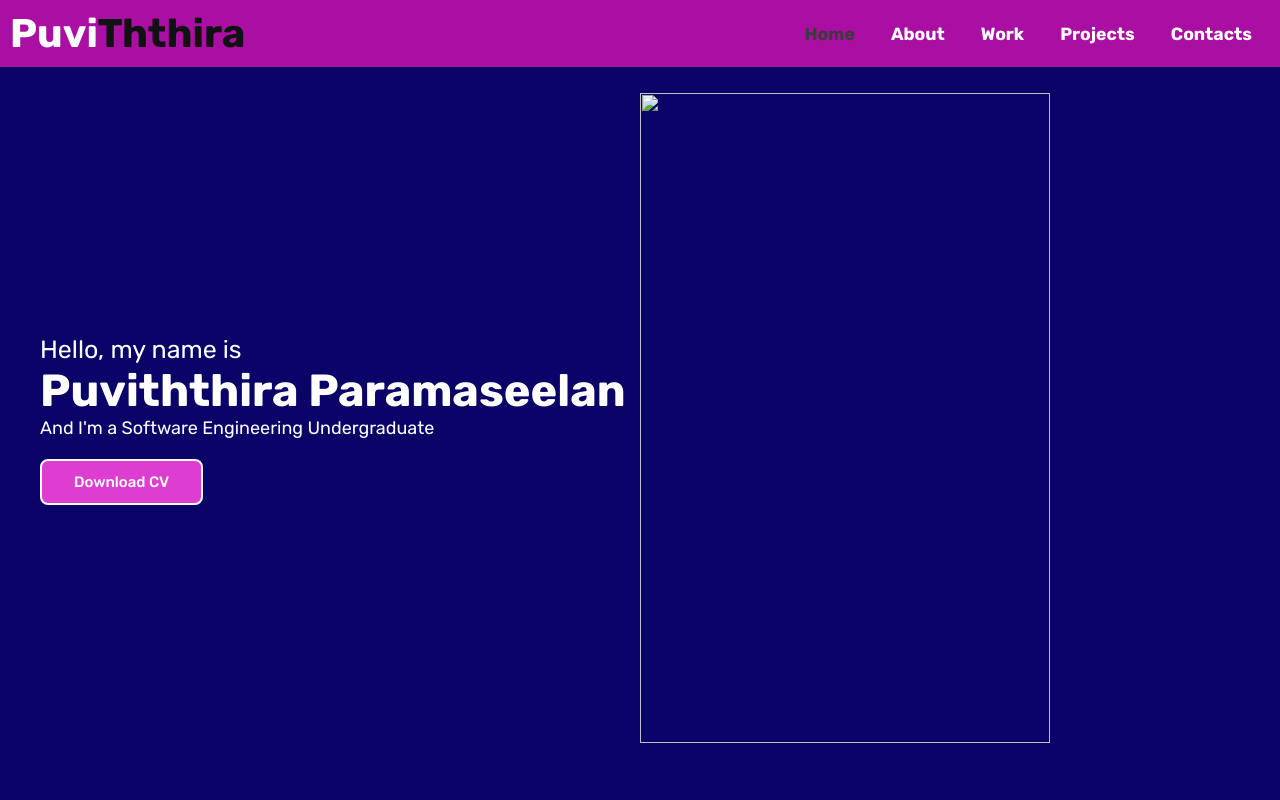
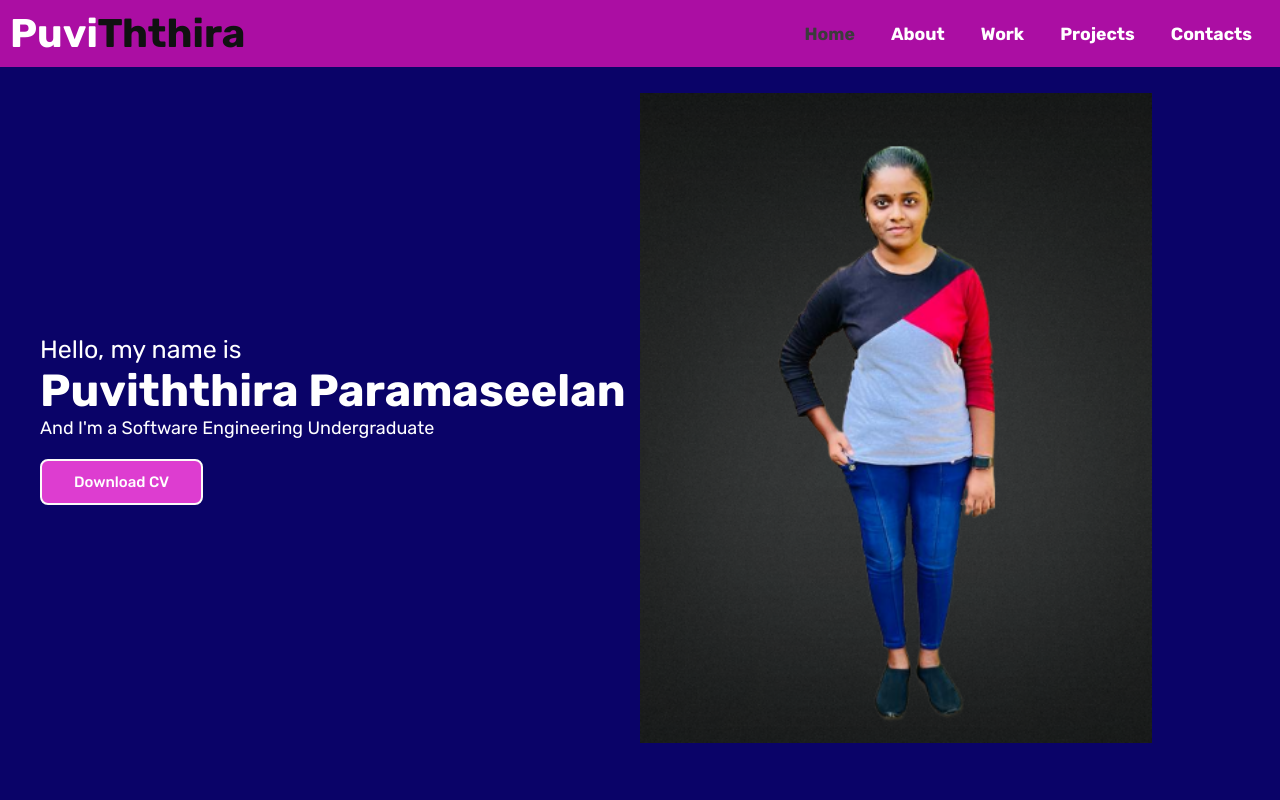
Before and after one commit to puviththira/personal-portfolio, a plain HTML site: page index.html in a window 1280 px wide. Shown: the top 800 px of the page. Drawn offline with Linux system fonts and the light colour scheme.

Commit message:
path changed

```diff
--- a/index.html
+++ b/index.html
@@ -45,7 +45,7 @@
                     </div>
                 </div>
                 <div class="home-img">
-                    <img src="images/1.png" alt="">
+                    <img src="1.png" alt="">
                 </div>
             </section>
     </header>
```
